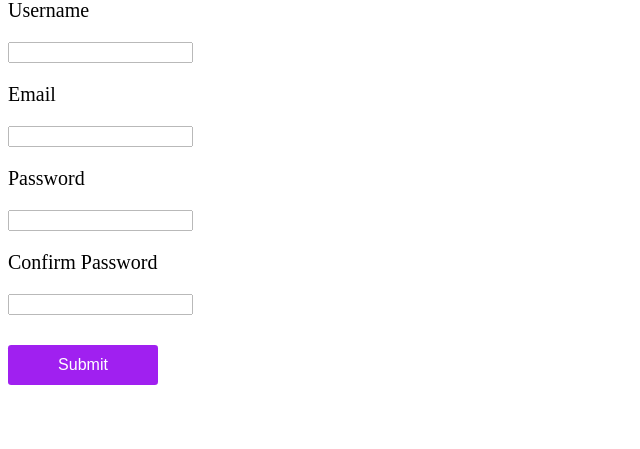
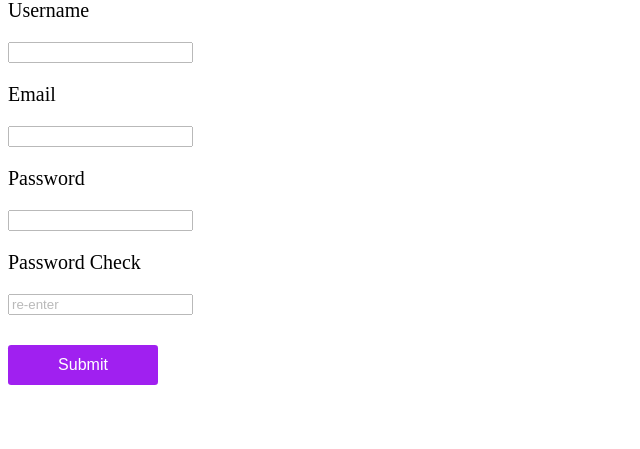
Before and after one commit to NaingAungLwin272/python_training, a Flask app: page / in a window 1280 px wide. Shown: the part 21-470 px from the top of the page, without its empty margins (0-640 px from the left). Run offline with Flask 2, Linux system fonts and the light colour scheme.

Commit message:
# 19 Python Template and Static Files Assignment

```diff
--- a/flasktutorials/flasktutorial_3/templates/index.html
+++ b/flasktutorials/flasktutorial_3/templates/index.html
@@ -20,8 +20,8 @@
     <p>Password</p>
     <input type="password" name="password">
 
-    <p>Confirm Password</p>
-    <input type="password" name="confirmpassword">
+    <p>Password Check</p>
+    <input type="password" name="confirmpassword" placeholder="re-enter">
 
     <p><button type="submit" class="btn">
         Submit
```
